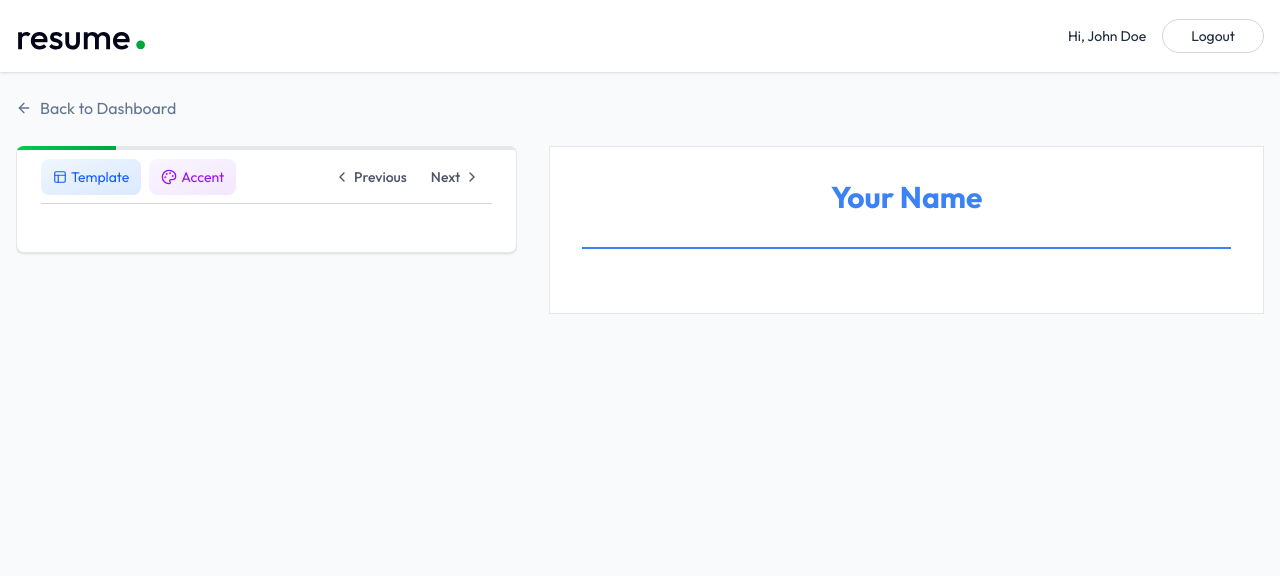
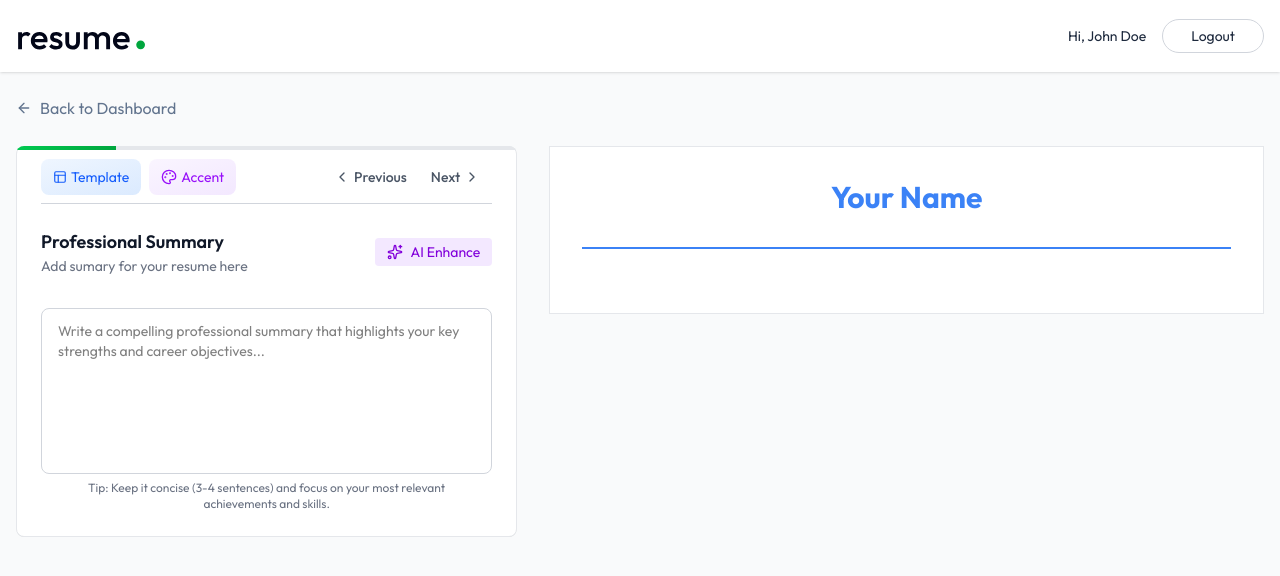
Before and after one commit to dkorneva/resume-builder, a React (Vite) app in the folder client/: page /app/builder/1 in a window 1280 px wide. Both pictures are taken after a click on the button "Next". Shown: the top 576 px of the page. Built offline with nearby package versions, Linux system fonts and the light colour scheme.

Commit message:
professional summary section added

```diff
--- /dev/null
+++ b/client/src/components/ProfessionalSummaryForm.jsx
@@ -0,0 +1,25 @@
+import { Sparkles } from "lucide-react";
+
+const ProfessionalSummaryForm = ({data, onChange, setResumeData}) => {
+  return (
+    <div className="space-y-4">
+      <div className="flex items-center justify-between">
+        <div>
+          <h3 className="flex items-center gap-2 text-lg font-semibold text-gray-900">Professional Summary</h3>
+          <p className="text-sm text-gray-500">Add sumary for your resume here</p>
+        </div>
+        <button className="flex items-center gap-2 px-3 py-1 text-sm bg-purple-100 text-purple-700 rounded hover:bg-purple-200 transition-colors disabled:opacity-50">
+          <Sparkles className="size-4"/>
+          AI Enhance
+        </button>
+      </div>
+
+      <div className="mt-6">
+        <textarea value={data || ""} onChange={(e) => onChange(e.target.value)} rows={7} className="w-full p-3 px-4 mt-2 border text-sm border-gray-300 rounded-lg focus:ring focus:ring-blue-500 focus:border-blue-500 outline-none transition-colors resize-none" placeholder="Write a compelling professional summary that highlights your key strengths and career objectives..."/>
+        <p className="text-xs text-gray-500 max-w-4/5 mx-auto text-center">Tip: Keep it concise (3-4 sentences) and focus on your most relevant achievements and skills.</p>
+      </div>
+    </div>
+  )
+}
+
+export default ProfessionalSummaryForm
--- a/client/src/pages/ResumeBuilder.jsx
+++ b/client/src/pages/ResumeBuilder.jsx
@@ -6,6 +6,7 @@
 import ResumePreview from "../components/ResumePreview";
 import TemplateSelector from "../components/TemplateSelector";
 import ColorPicker from "../components/ColorPicker";
+import ProfessionalSummaryForm from "../components/ProfessionalSummaryForm";
 
 const ResumeBuilder = () => {
 
@@ -120,6 +121,9 @@
                 {activeSection.id === 'personal' && (
                   <PersonalInfoForm data={resumeData.personal_info} onChange={(data) => setResumeData(prev => ({...prev, personal_info:data}))} removeBackground={removeBackground} setRemoveBackground={setRemoveBackground}/>
                 )}
+                {activeSection.id === 'summary' && (
+                  <ProfessionalSummaryForm data={resumeData.professional_summary} onChange={(data) => setResumeData(prev => ({...prev, professional_summary: data}))} setResumeData={setResumeData}/>
+                )}
               </div>
 						</div>
 					</div>
```
